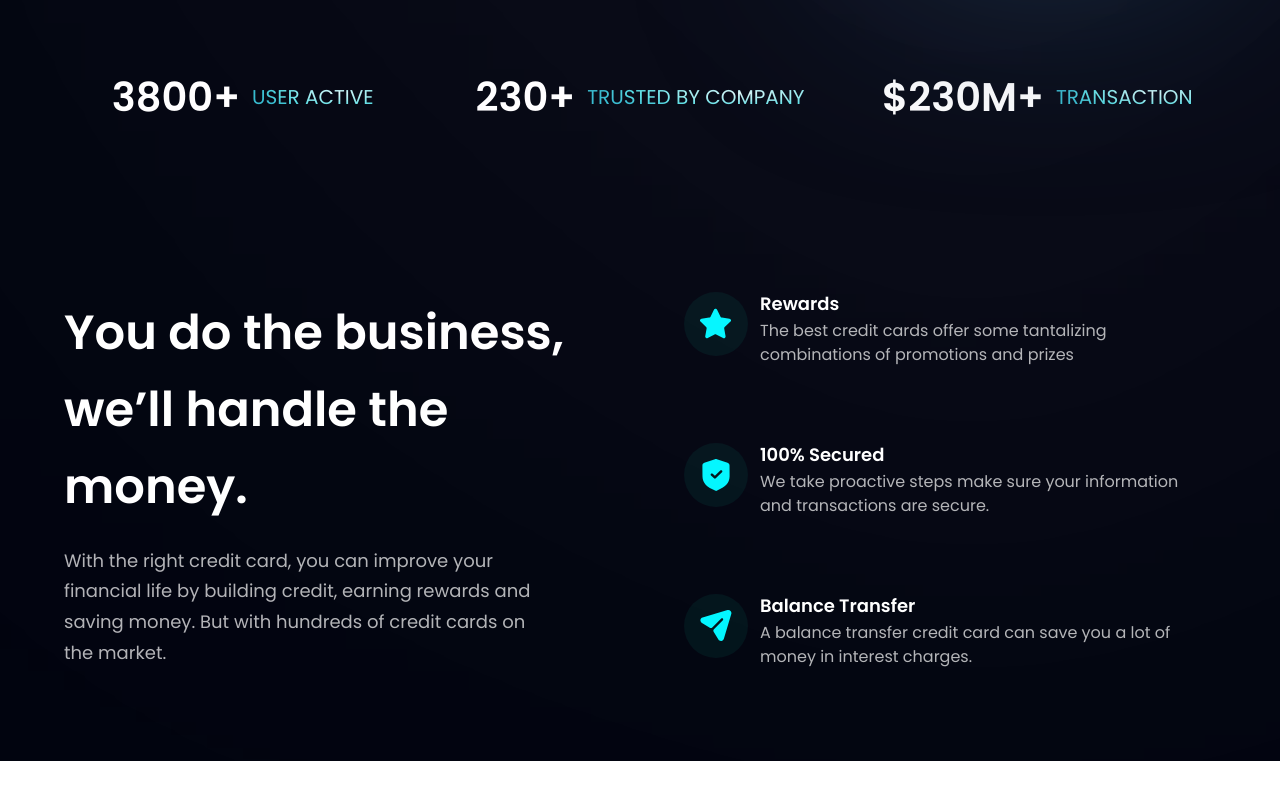
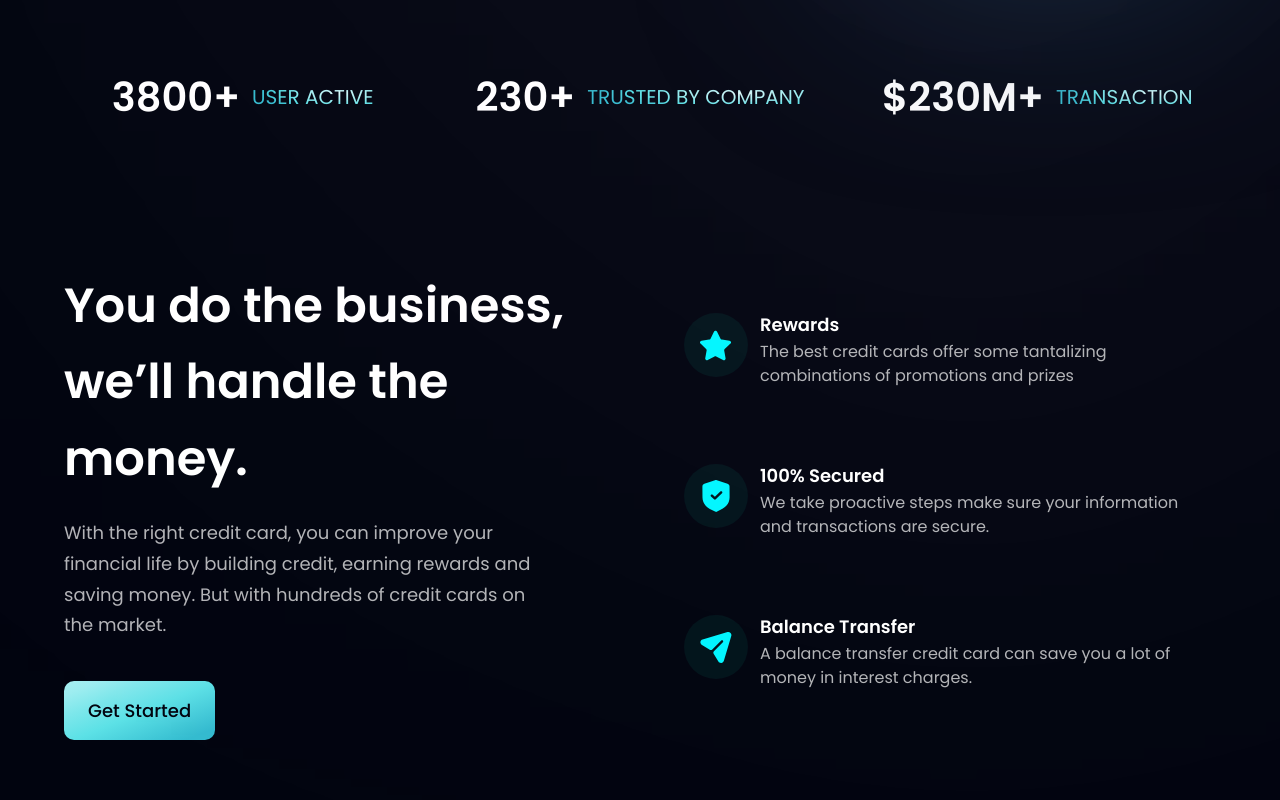
Before and after one commit to halynabondar/HooBank, a React (Vite) app: page / in a window 1280 px wide. Shown: the part 758-1558 px from the top of the page. Before the commit the page ends 1519 px from the top, so only its background shows below. Built offline with nearby package versions, Linux system fonts and the light colour scheme.

Commit message:
Create Button component

```diff
--- a/src/components/Button.jsx
+++ b/src/components/Button.jsx
@@ -1,11 +1,9 @@
 import React from 'react';
 
-const Button = () => {
-    return (
-        <div>
-
-        </div>
+const Button = ({styles}) => (
+        <button type="button" className={`py-4 px-6 font-poppins font-medium text-[18px] text-primary bg-blue-gradient rounded-[10px] outline-none ${styles}`}>
+            Get Started
+        </button>
     );
-};
 
 export default Button;
```
